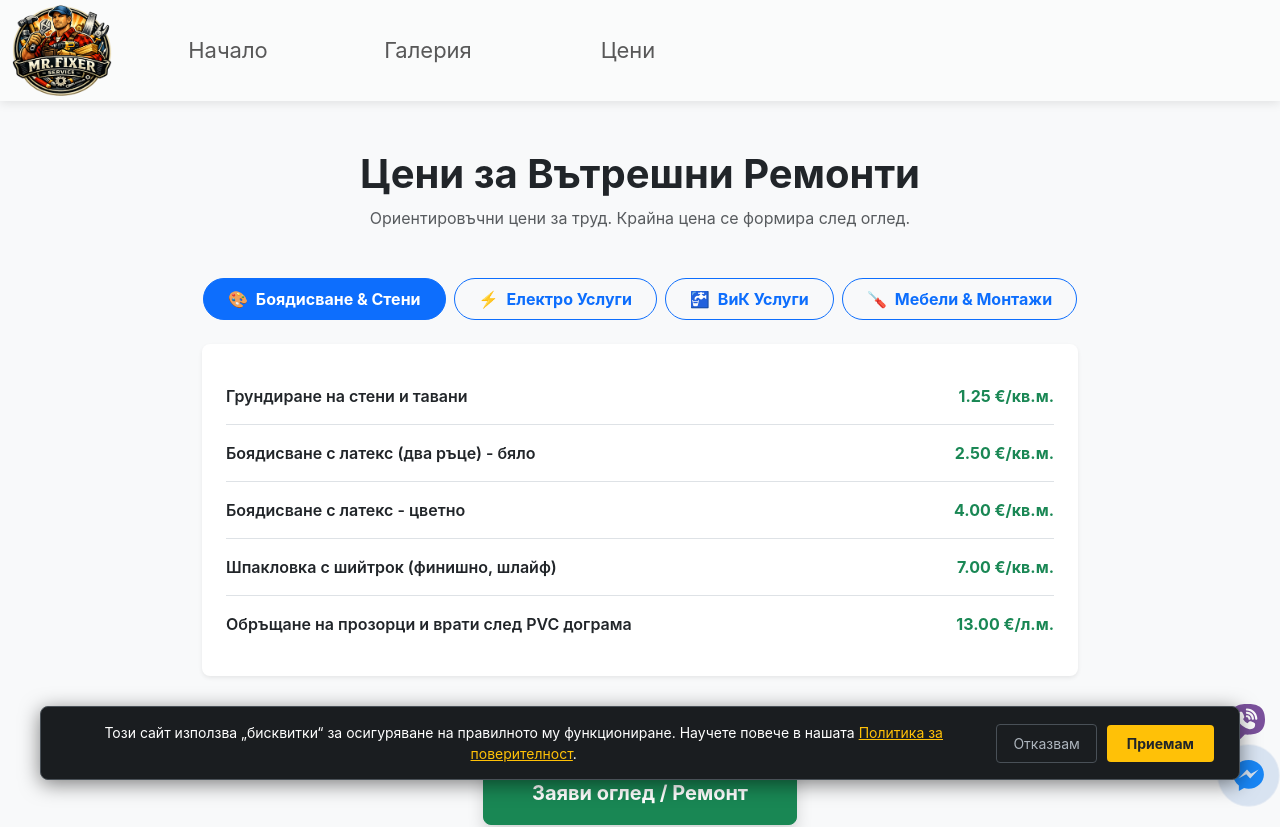
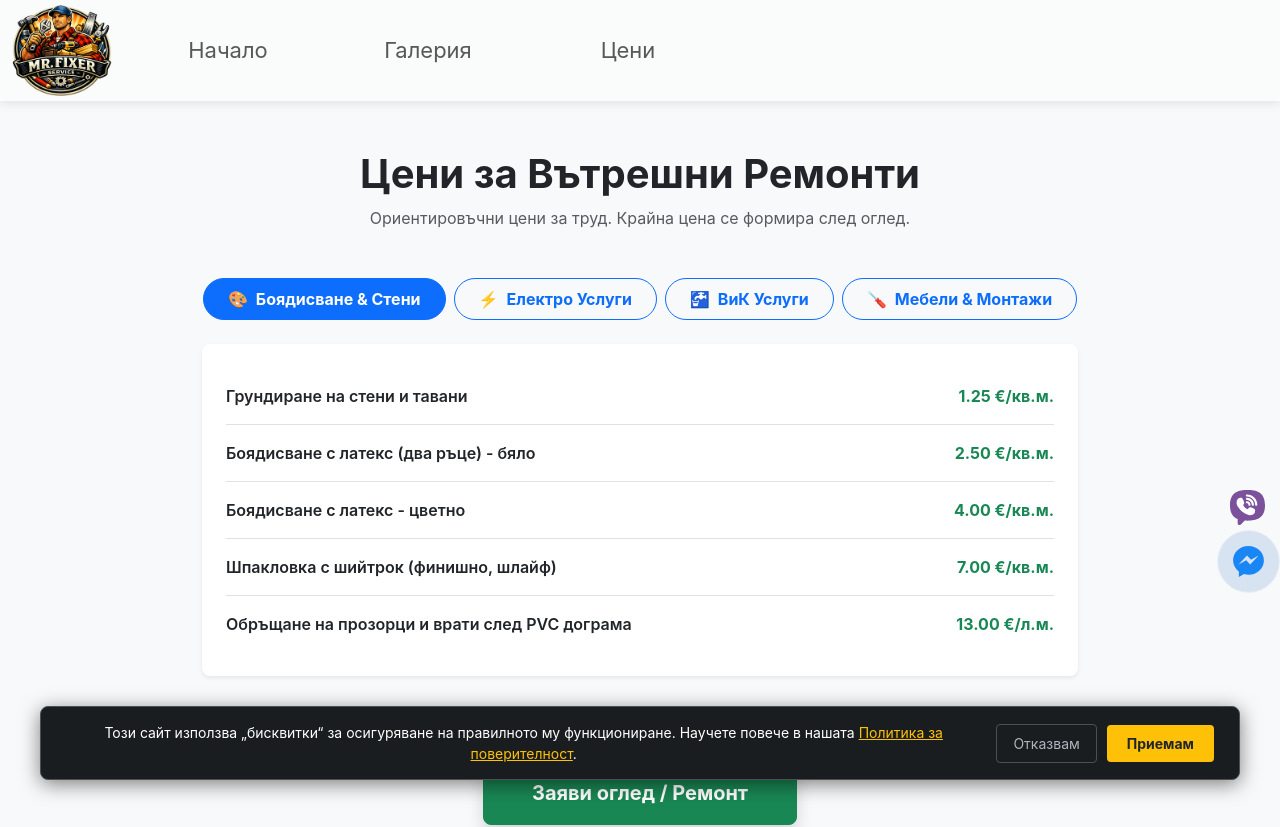
Before and after one commit to Tihomircho/react-project, a Next.js app: page /ceni in a window 1280 px wide. Shown: the top 827 px of the page. Built offline with nearby package versions, Linux system fonts and the light colour scheme.

Commit message:
Viber icon fix

```diff
--- a/src/Components/MessengerChat/MessengerChat.module.scss
+++ b/src/Components/MessengerChat/MessengerChat.module.scss
@@ -4,12 +4,11 @@
     position: fixed;
     z-index: 10;
     right: 1%;
-    top: 88%;
+    top: 490px;
     height: 90px;
     display: flex;
     flex-direction: column;
     justify-content: space-between;
-    // background: red;
 
     .btnAnime {
         position: absolute;
```
